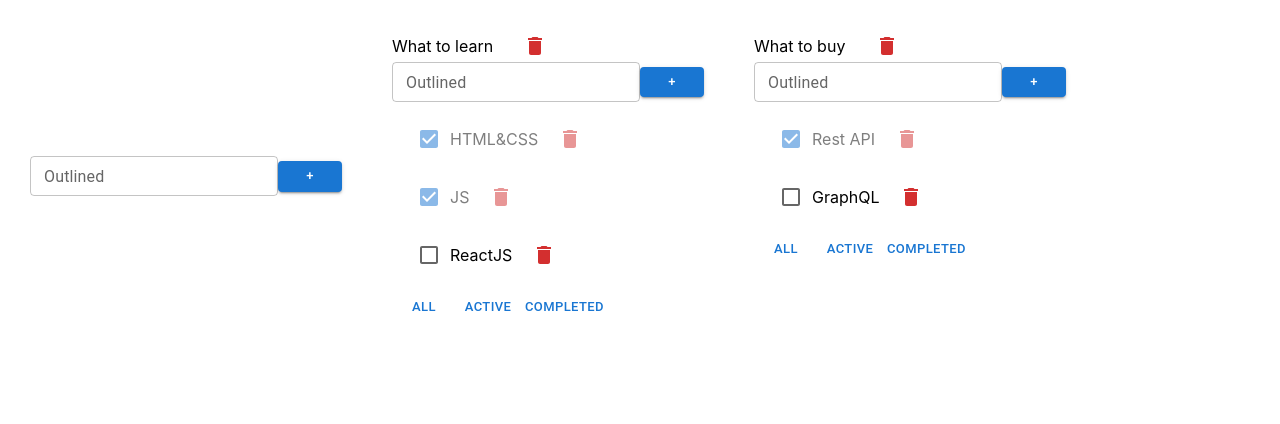
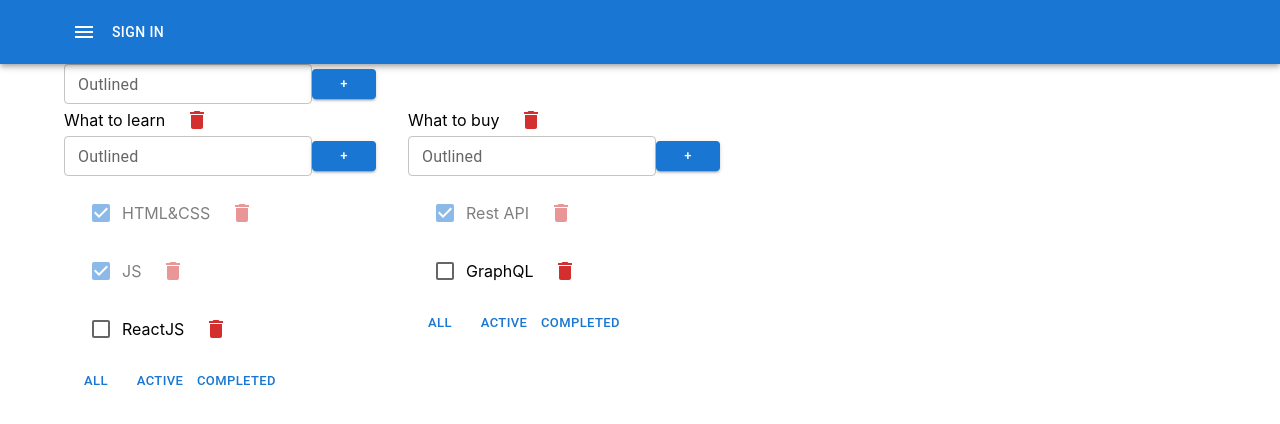
Before and after one commit to FillArt/todo-vite, a React (Vite) app: page / in a window 1280 px wide. Shown: the top 424 px of the page. Built offline with nearby package versions, Linux system fonts and the light colour scheme.

Commit message:
style: Added base mesh

```diff
--- a/src/App.css
+++ b/src/App.css
@@ -1,12 +1,3 @@
-.app {
-  padding: 30px;
-  display: flex;
-}
-
-.app > div {
-  margin-right: 50px;
-}
-
 .error {
   border: red 1px solid;
 }
@@ -19,13 +10,18 @@
   background-color: lightgreen;
 }
 
-.is-done {
-  opacity: 0.5;
+
+.app {
+  display: flex;
+  flex-direction: column;
+  width: 100vw;
 }
 
 .container {
   display: flex;
-  gap: 10px;
-  align-content: center;
   align-items: center;
 }
+
+.is-done {
+  opacity: 0.5;
+}
--- a/src/App.tsx
+++ b/src/App.tsx
@@ -3,6 +3,15 @@ import {TodoListItem} from "./TodoListItem.tsx";
 import {useState} from "react";
 import {v1} from "uuid";
 import {CreateItemForm} from "./CreateItemForm.tsx";
+
+import AppBar from '@mui/material/AppBar'
+import Toolbar from '@mui/material/Toolbar'
+import Button from '@mui/material/Button'
+import IconButton from '@mui/material/IconButton'
+import MenuIcon from '@mui/icons-material/Menu'
+
+import Container from '@mui/material/Container'
+import Grid from '@mui/material/Grid2'
 
 export type Task = {
     id: string,
@@ -26,19 +35,19 @@ export const App = () => {
     const todoListIdTwo = v1()
 
     const [todolists, setTodoLists] = useState<Todolist[]>([
-        { id: todoListIdOne, title: 'What to learn', filter: 'all' },
-        { id: todoListIdTwo, title: 'What to buy', filter: 'all' },
+        {id: todoListIdOne, title: 'What to learn', filter: 'all'},
+        {id: todoListIdTwo, title: 'What to buy', filter: 'all'},
     ])
 
     const [tasks, setTasks] = useState<TasksState>({
         [todoListIdOne]: [
-            { id: v1(), title: 'HTML&CSS', isDone: true },
-            { id: v1(), title: 'JS', isDone: true },
-            { id: v1(), title: 'ReactJS', isDone: false },
+            {id: v1(), title: 'HTML&CSS', isDone: true},
+            {id: v1(), title: 'JS', isDone: true},
+            {id: v1(), title: 'ReactJS', isDone: false},
         ],
         [todoListIdTwo]: [
-            { id: v1(), title: 'Rest API', isDone: true },
-            { id: v1(), title: 'GraphQL', isDone: false },
+            {id: v1(), title: 'Rest API', isDone: true},
+            {id: v1(), title: 'GraphQL', isDone: false},
         ],
     })
 
@@ -62,12 +71,12 @@ export const App = () => {
     const deleteTodoList = (todoId: string) => {
         setTodoLists(todolists.filter(todo => todo.id !== todoId))
         delete tasks[todoId]
-        setTasks({ ...tasks })
+        setTasks({...tasks})
     }
 
     const createTodoList = (title: string) => {
         const id = v1()
-        setTodoLists([...todolists, {id: id, title, filter: 'all' }])
+        setTodoLists([...todolists, {id: id, title, filter: 'all'}])
         setTasks({...tasks, [id]: []})
     }
 
@@ -82,8 +91,23 @@ export const App = () => {
     return (
         <div className="app">
 
-            <CreateItemForm onCreateItem={createTodoList} />
+            <AppBar position="static">
+                <Toolbar>
+                    <Container maxWidth={'lg'}>
+                        <IconButton color="inherit">
+                            <MenuIcon/>
+                        </IconButton>
+                        <Button color="inherit">Sign in</Button>
+                    </Container>
+                </Toolbar>
+            </AppBar>
 
+            <Container maxWidth={'lg'}>
+                <Grid container>
+                    <CreateItemForm onCreateItem={createTodoList}/>
+                </Grid>
+
+                <Grid container spacing={4}>
                     {todolists.map(todo => {
                         let filteredTasks = tasks[todo.id]
 
@@ -108,6 +132,8 @@ export const App = () => {
                             />
                         )
                     })}
+                </Grid>
+            </Container>
         </div>
     )
 }
--- a/src/TodoListItem.tsx
+++ b/src/TodoListItem.tsx
@@ -23,7 +23,6 @@ type TodoListProps = {
 export const TodoListItem = ({
                                  todo: {id, title, filter},
                                  tasks,
-                                 data,
                                  changeFilter,
                                  deleteItem,
                                  createTask,
```
Lines whose indentation alone changed are shown as unchanged.
